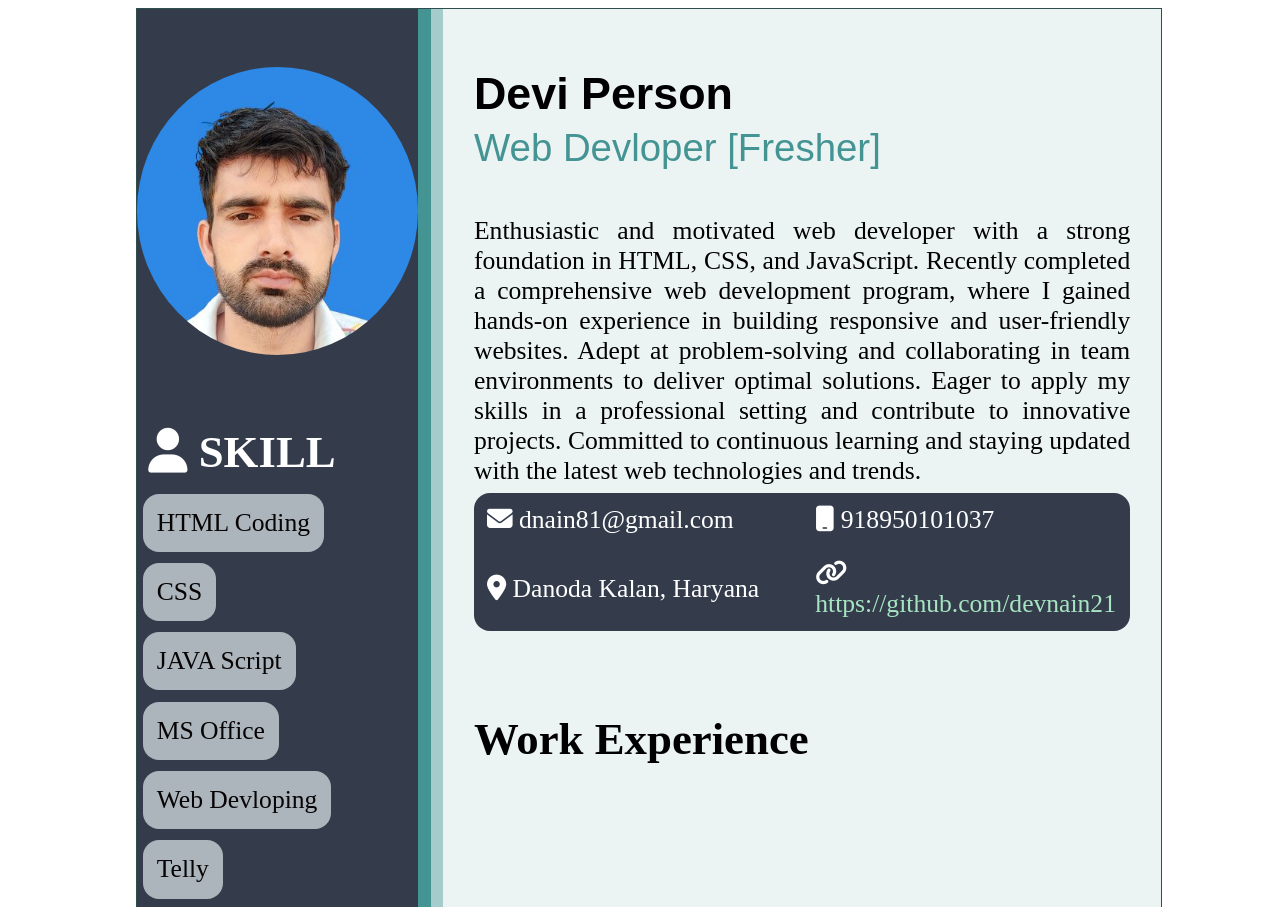
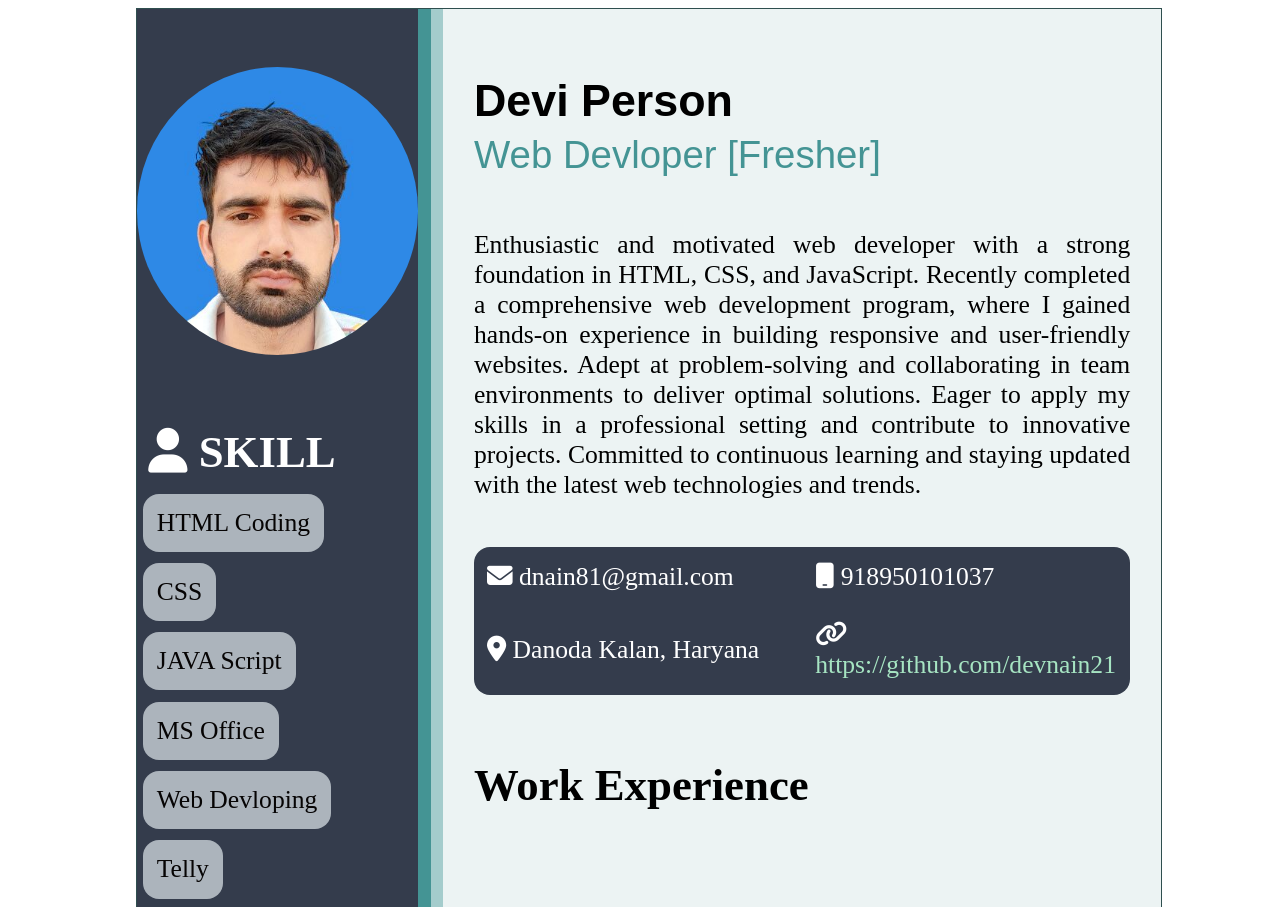
Before and after one commit to devnain21/Resume, a plain HTML site: page index.html in a window 1280 px wide. Shown: the top 907 px of the page. Drawn offline with Linux system fonts and the light colour scheme.

Commit message:
about vhange

```diff
--- a/style.css
+++ b/style.css
@@ -1,5 +1,3 @@
-
-
 .main {
     background-color: rgb(236, 243, 243);
     height: 180vw;
@@ -161,7 +159,7 @@ h4 {
 }
 
 .container-name {
-    height: 30%;
+    height: 32%;
 }
 
 .name {
@@ -180,7 +178,7 @@ font-family: Arial, Helvetica, sans-serif;
 
 .about {
     display: flex;
-    height: 40%;
+    height: 43%;
     text-align: justify;
     font-size: 2vw;
 }
```
